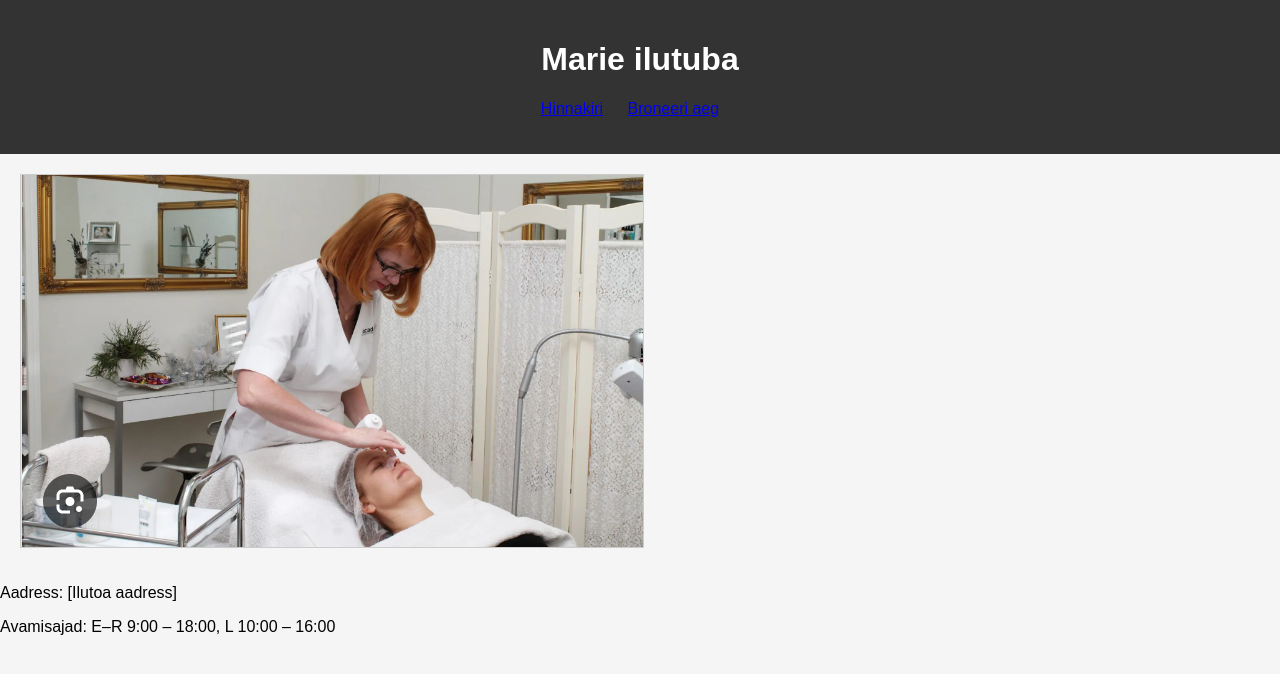
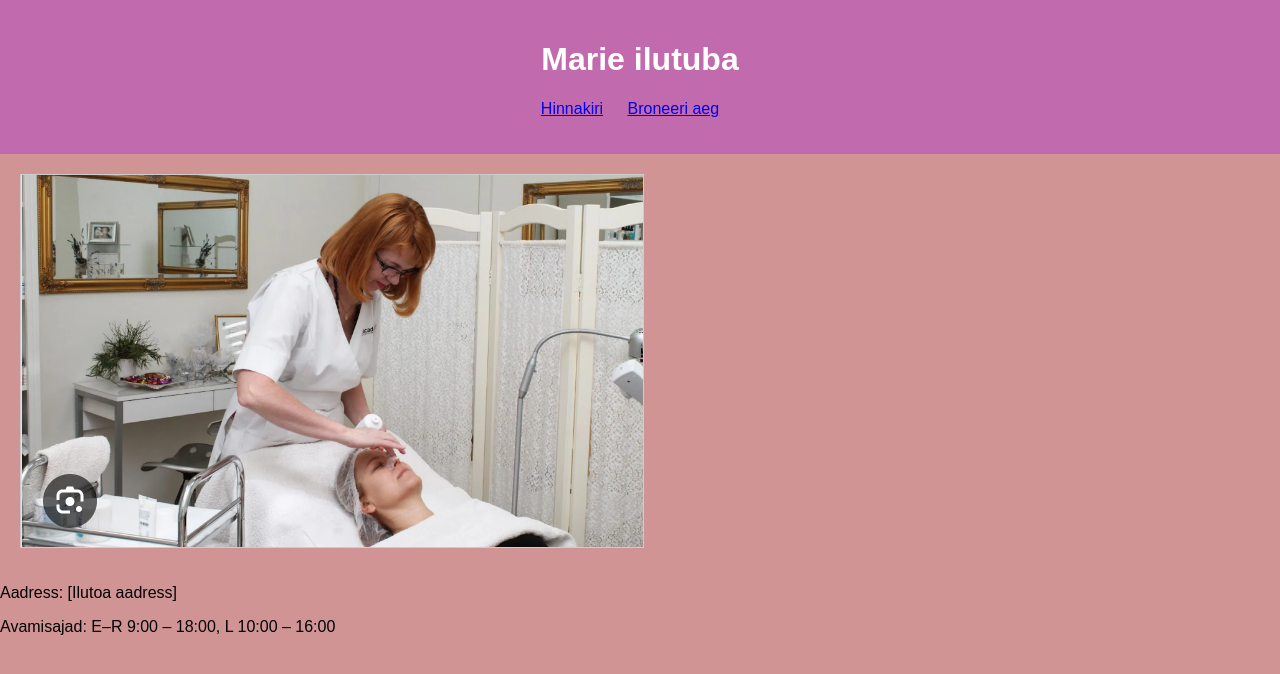
Before and after one commit to lauralall/sissejuhatuse-asi, a plain HTML site: page index.html in a window 1280 px wide. Drawn offline with Linux system fonts and the light colour scheme.

```diff
--- a/styles.css
+++ b/styles.css
@@ -1,12 +1,12 @@
 body {
     font-family: Arial, sans-serif;
-    background-color: #f5f5f5; /* Heledamad toonid tausta jaoks */
+    background-color: #d19494; /* Heledamad toonid tausta jaoks */
     margin: 0;
     padding: 0;
 }
 
 header {
-    background-color: #333; /* Valige sobiv värv */
+    background-color: #c26aae;
     color: #fff;
     text-align: center;
     padding: 20px;
```
